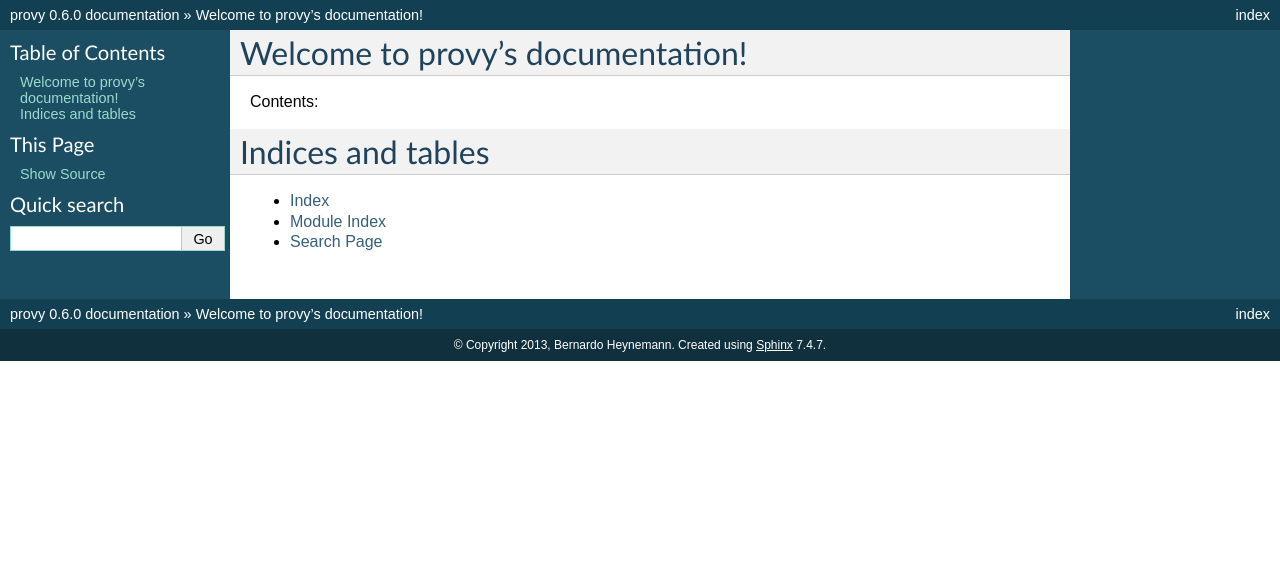
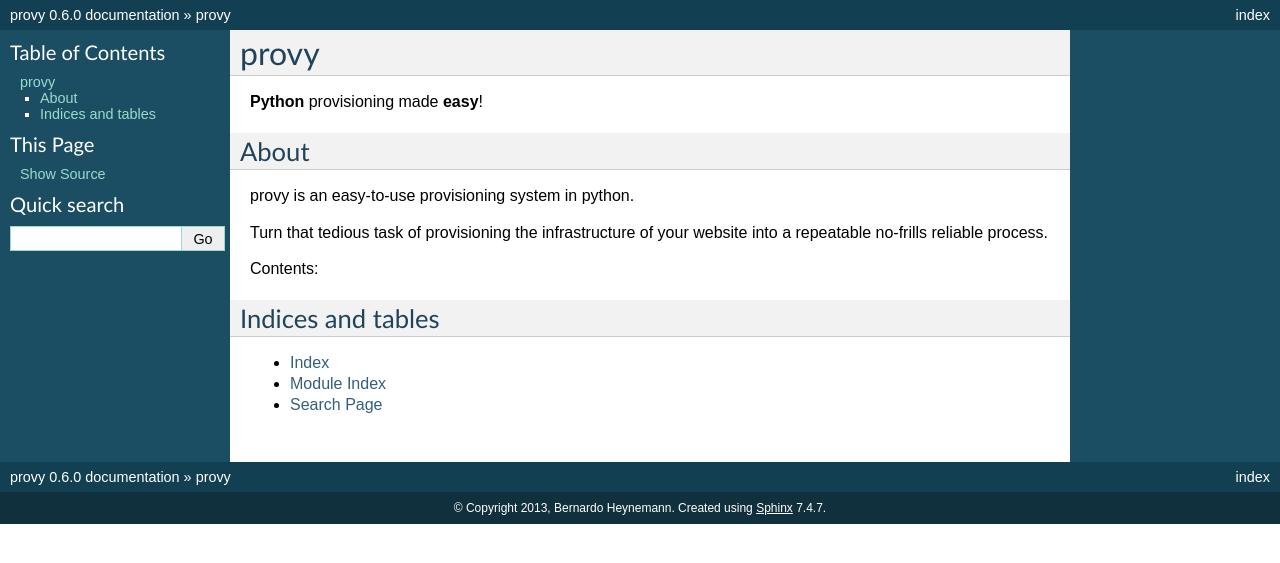
Before and after one commit to python-provy/provy, a Sphinx documentation site: the page built from docs/source/index.rst, in a window 1280 px wide. Shown: the top 563 px of the page. Built offline with Sphinx 7.4.7, drawn with Linux system fonts in a browser that asks for light colours.

Commit message:
Improvements to index doc

```diff
--- a/docs/source/index.rst
+++ b/docs/source/index.rst
@@ -3,8 +3,17 @@
    You can adapt this file completely to your liking, but it should at least
    contain the root `toctree` directive.
 
-Welcome to provy's documentation!
-=================================
+=====
+provy
+=====
+**Python** provisioning made **easy**!
+
+About
+=====
+
+provy is an easy-to-use provisioning system in python.
+
+Turn that tedious task of provisioning the infrastructure of your website into a repeatable no-frills reliable process.
 
 Contents:
 
```
